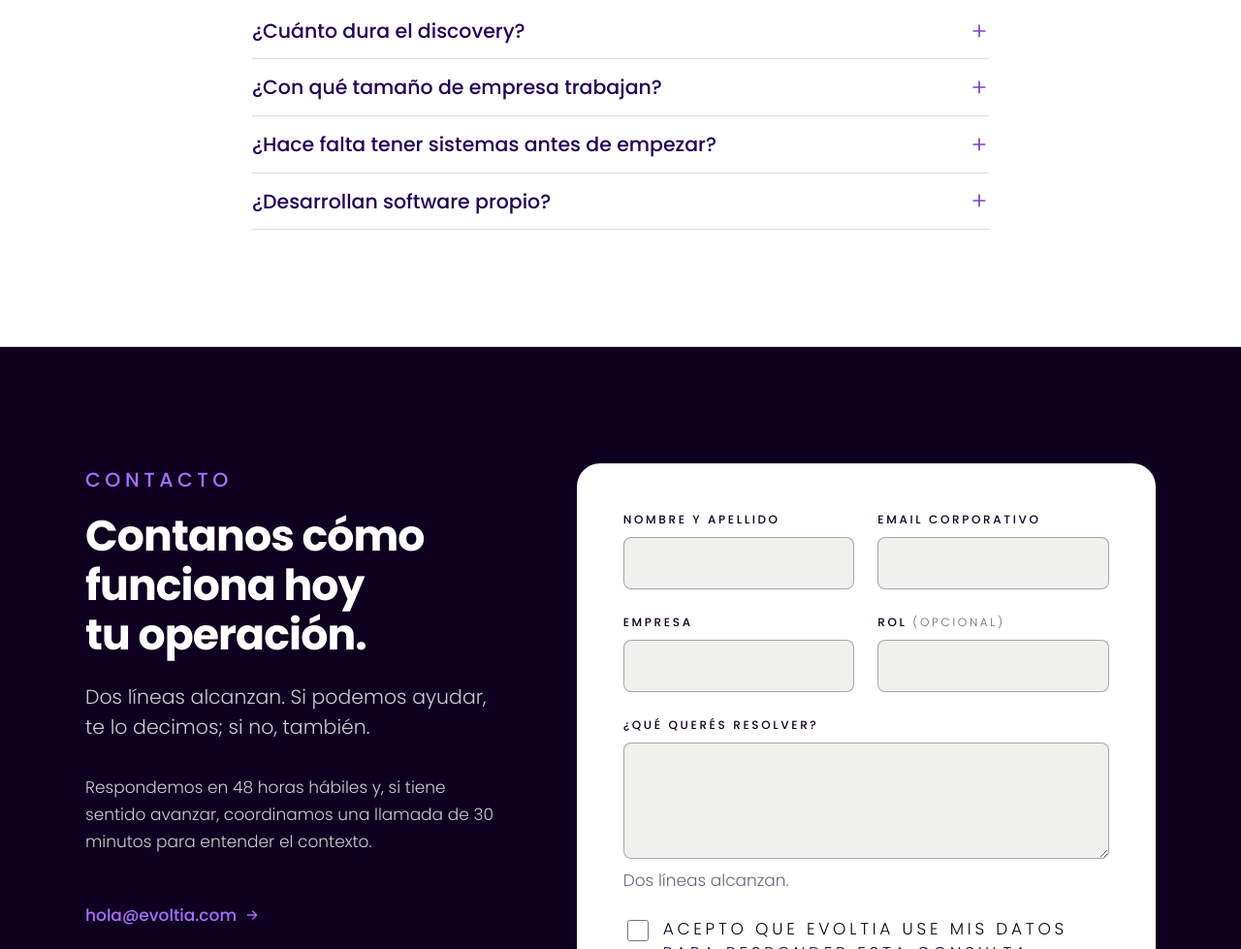
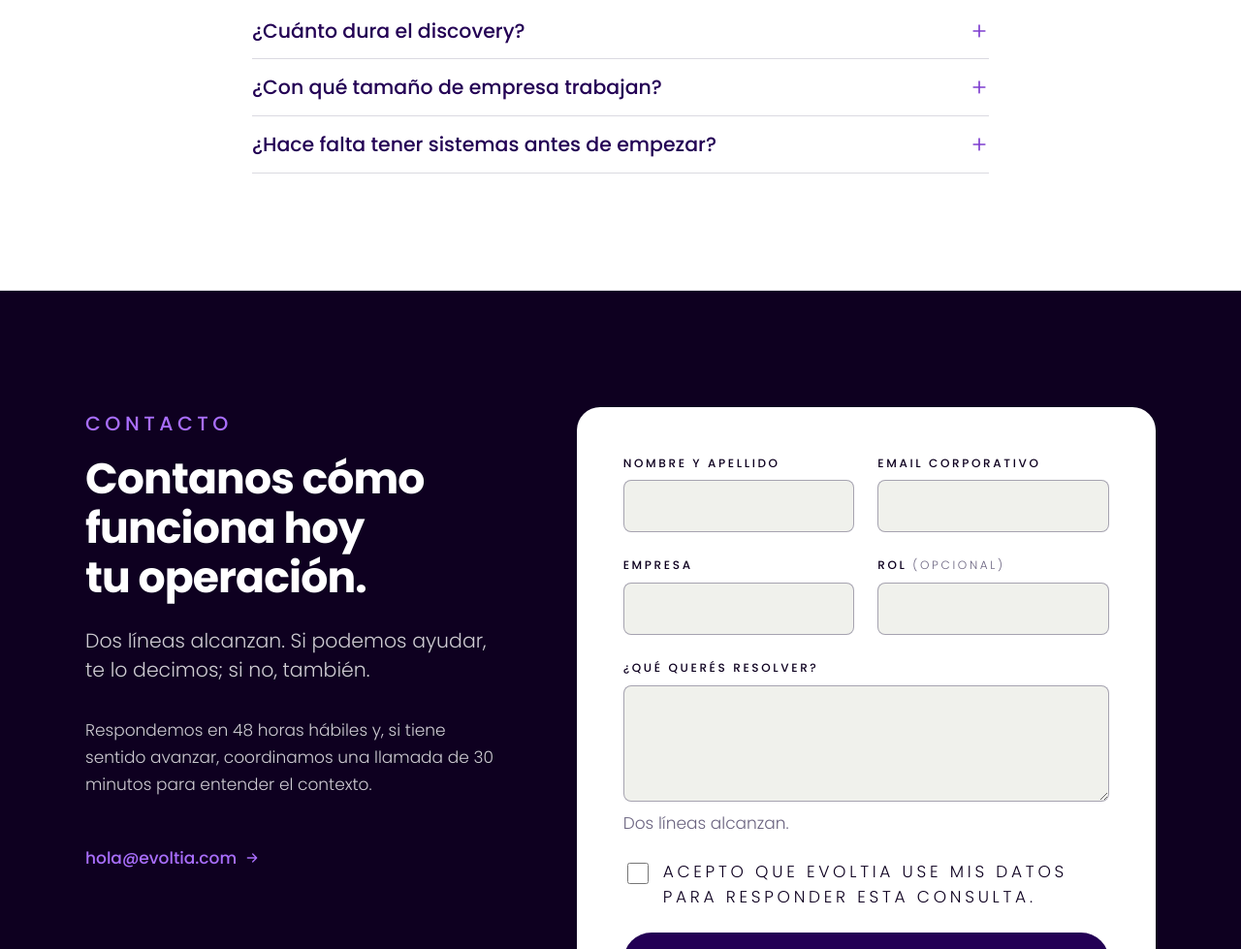
Before and after one commit to thomasfgomez7/evoltia_web_site, a plain HTML site: page site/index.html in a window 1280 px wide. Shown: the part 5108-6087 px from the top of the page at 97% size. Drawn offline with Linux system fonts and the light colour scheme.

Commit message:
content(home): quitar del FAQ «¿Desarrollan software propio?»
No hace falta aclararlo en el sitio. Se actualiza también el plan de contenidos.

Co-Authored-By: Claude Opus 5.5 <noreply@anthropic.com>

```diff
--- a/site/index.html
+++ b/site/index.html
@@ -402,18 +402,6 @@
             <p>No. En muchos casos el punto de partida son planillas y mensajería. Eso no es un obstáculo: nos muestra cómo funciona hoy tu operación.</p>
           </div>
         </div>
-
-        <div class="faq__item">
-          <h3>
-            <button class="faq__btn" type="button" aria-expanded="false" aria-controls="faq-p4" id="faq-b4">
-              <span>¿Desarrollan software propio?</span>
-              <span class="faq__icono" aria-hidden="true"><svg width="20" height="20" viewBox="0 0 24 24" fill="none" stroke="currentColor" stroke-width="2" stroke-linecap="round"><path d="M12 5v14M5 12h14"/></svg></span>
-            </button>
-          </h3>
-          <div class="faq__panel" id="faq-p4" role="region" aria-labelledby="faq-b4" hidden>
-            <p>No. Trabajamos con proveedores: elegimos con vos la herramienta del mercado que mejor resuelve el problema, la integramos y la dejamos funcionando con tu equipo.</p>
-          </div>
-        </div>
       </div>
     </div>
   </section>
```
Also changed, not shown: 1 other file.
